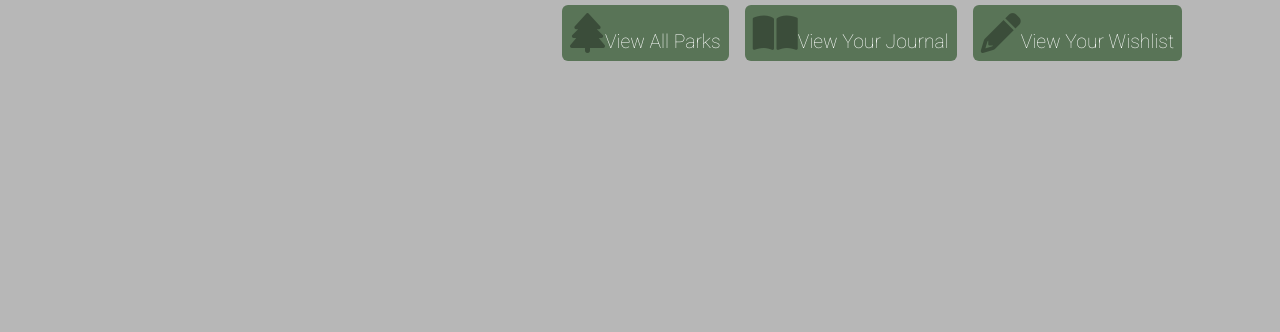
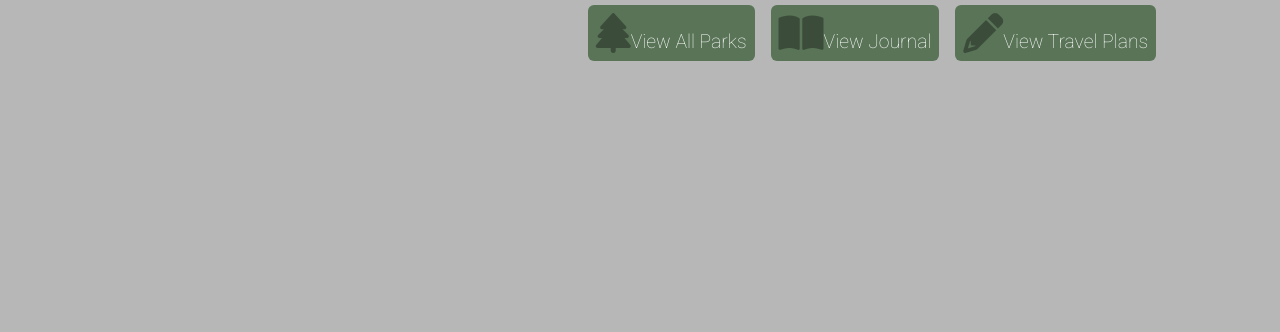
Before and after one commit to nmotamedi/ParkMark, a website: page index.html in a window 1280 px wide. Shown: the part 468-800 px from the top of the page. Drawn offline with Linux system fonts and the light colour scheme; no server answers; a web font is replaced by a local one.

Commit message:
updated hero button to 'view travel plans' #2

```diff
--- a/index.html
+++ b/index.html
@@ -51,13 +51,11 @@
               <button><i class="fa-solid fa-tree"></i>View All Parks</button>
             </div>
             <div class="hero-button" data-view="journal-list">
-              <button>
-                <i class="fa-solid fa-book-open"></i>View Your Journal
-              </button>
+              <button><i class="fa-solid fa-book-open"></i>View Journal</button>
             </div>
             <div class="hero-button" data-view="wish-list">
               <button>
-                <i class="fa-solid fa-pencil"></i>View Your Wishlist
+                <i class="fa-solid fa-pencil"></i>View Travel Plans
               </button>
             </div>
           </div>
```
